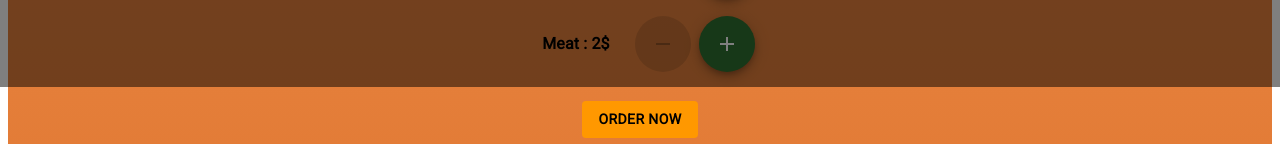
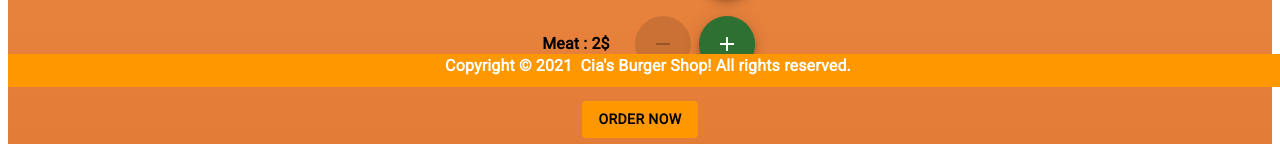
Before and after one commit to ciamac-da/react-burger-builder-app, a React (Create React App) app: page / in a window 1280 px wide. Shown: the part 713-857 px from the top of the page. Built offline with nearby package versions, Linux system fonts and the light colour scheme.

Commit message:
Verified by Marti4n v1.3.4 footer made

```diff
--- a/src/components/Layout/Layout.js
+++ b/src/components/Layout/Layout.js
@@ -3,11 +3,12 @@ import Aux from '../../hoc/aux';
 import myStyle from "./LayoutStyle.js";
 import TheToolbar from '../Navigation/Toolbar/Toolbar';
 import SideDrawer from '../Navigation/SideDrawer/SideDrawer';
+import Footer from './common/Footer/Footer';
 
 export default myStyle(class Layout extends Component {
 
     state = {
-        showSideDrawer: true
+        showSideDrawer: false
     }
     sideDrawerClosedHandler = () =>{
         this.setState({showSideDrawer: false})
@@ -31,6 +32,7 @@ export default myStyle(class Layout extends Component {
                 <main className={classes.content}>
                     {this.props.children}
                 </main>
+                <Footer />
             </Aux>
           );
     }
--- /dev/null
+++ b/src/components/Layout/common/Footer/Footer.js
@@ -0,0 +1,18 @@
+import React from "react";
+import Typography from '@material-ui/core/Typography';
+import myStyle from "./FooterStyle";
+
+const Footer = () => {
+      const classes = myStyle();
+      return (
+            <div>
+                  <footer       className={classes.footer} >
+                  <Typography   className={classes.typo}   >
+                  Copyright {" "} &copy;  {new Date().getFullYear()}
+                  &nbsp; Cia's Burger Shop! All rights reserved.
+                  </Typography>
+                  </footer>
+            </div>
+      );
+};
+export default Footer;
--- /dev/null
+++ b/src/components/Layout/common/Footer/FooterStyle.js
@@ -0,0 +1,22 @@
+import { makeStyles } from '@material-ui/core/styles';
+
+
+const useStyles = makeStyles((theme) => ({
+
+ footer: {
+   marginTop: 'auto',
+   backgroundColor: "#ff9800",
+   textAlign:"center",
+   position:"fixed",
+   bottom: 0,
+   display:"block",
+   width:"100vw",
+   marginBottom:"0px",
+   height:"33px"
+ },
+ typo:{
+       color:"#fff",
+       fontWeight: "bolder",
+ }
+}));
+export default useStyles;
```
Also changed, not shown: 6 other files (tests, documents, lock files or other folders).
